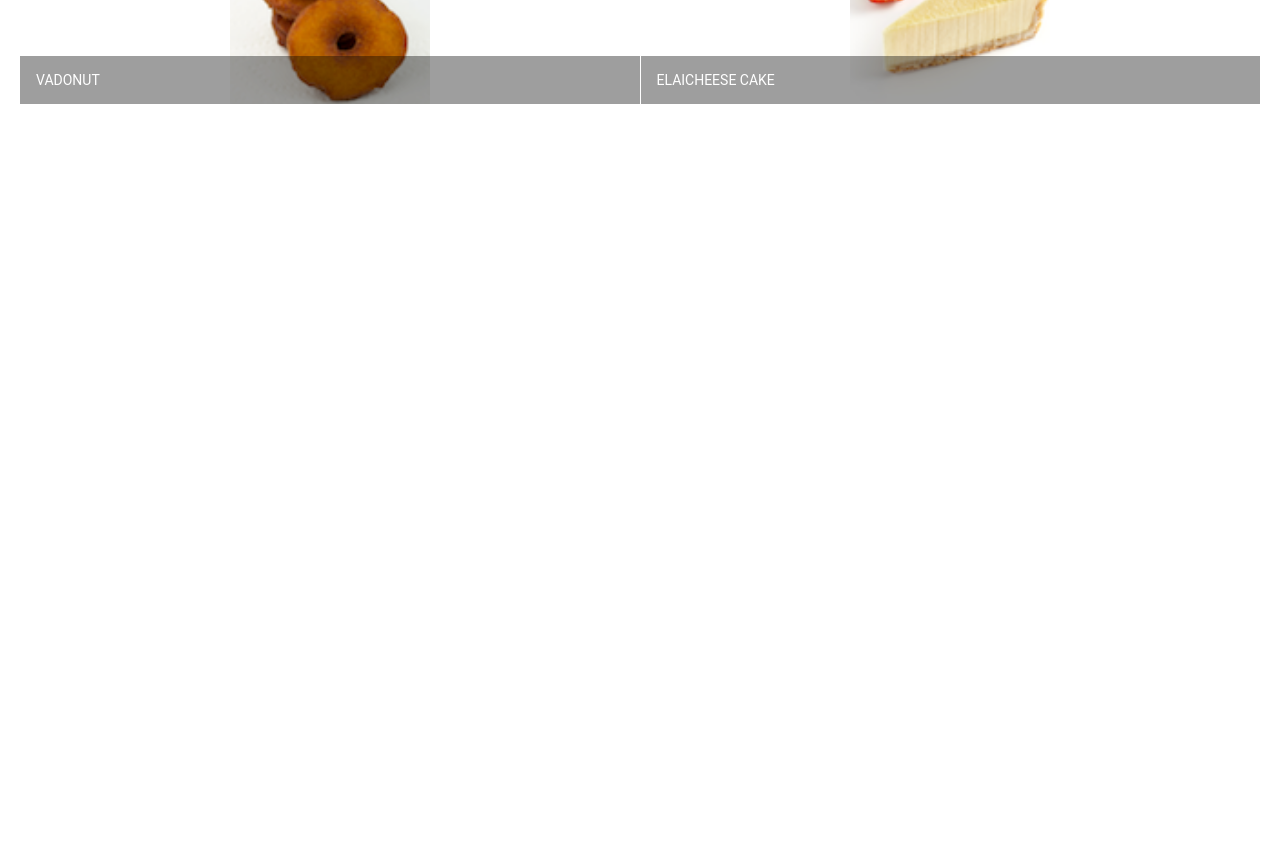
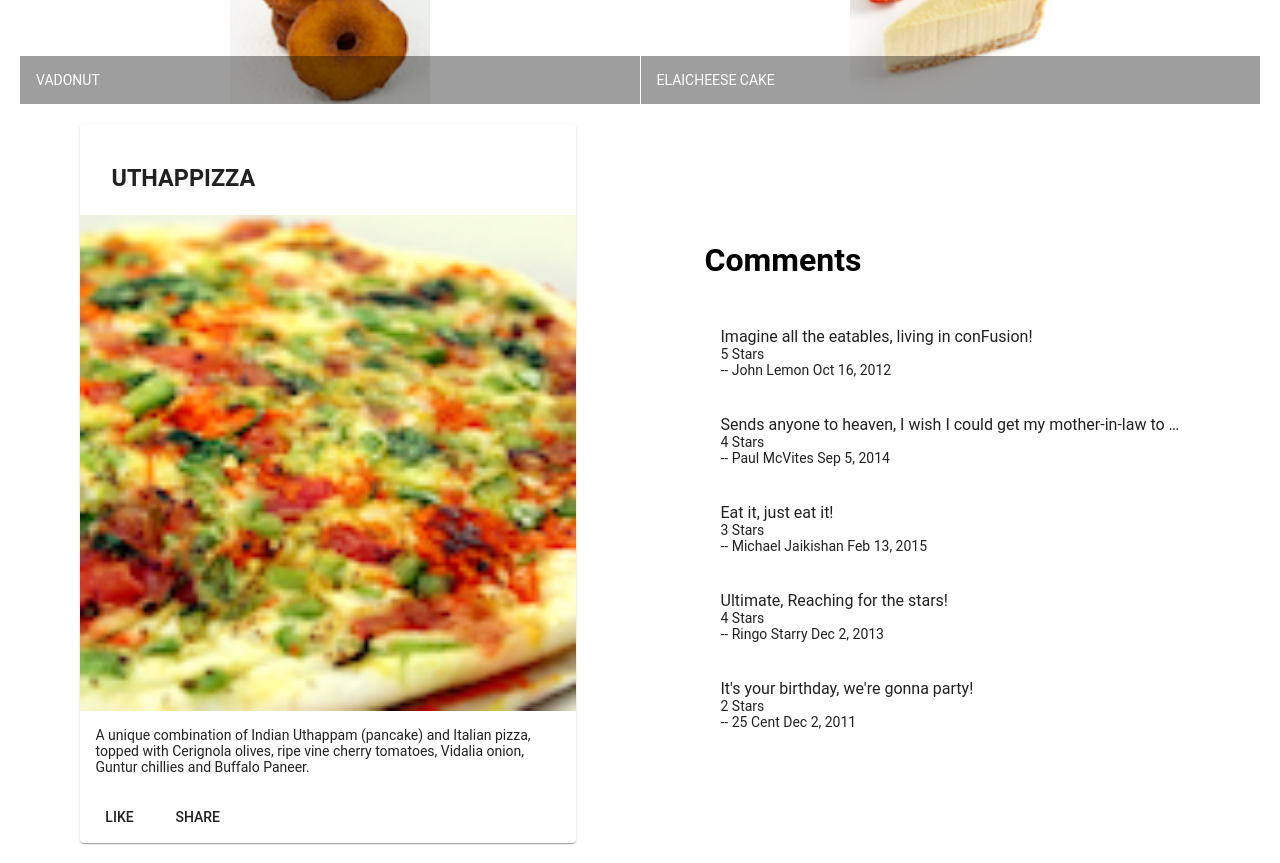
Before and after one commit to sheldonhenriques/AngularFramework, an Angular app: page / in a window 1280 px wide. Shown: the part 460-1323 px from the top of the page. Before the commit the page ends 800 px from the top, so only its background shows below. Built offline with nearby package versions, Linux system fonts and the light colour scheme.

Commit message:
adding component and comment section

```diff
--- a/src/app/app.component.html
+++ b/src/app/app.component.html
@@ -1,3 +1,4 @@
 <mat-toolbar color="primary"> <span>Ristorante Con Fusion</span> </mat-toolbar>
 
 <app-menu></app-menu>
+<app-dishdetail></app-dishdetail>
--- a/src/app/app.module.ts
+++ b/src/app/app.module.ts
@@ -12,11 +12,13 @@
 
 import 'hammerjs';
 import { MenuComponent } from './menu/menu.component';
+import { DishdetailComponent } from './dishdetail/dishdetail.component';
 
 @NgModule({
   declarations: [
     AppComponent,
-    MenuComponent
+    MenuComponent,
+    DishdetailComponent
   ],
   imports: [
     BrowserModule,
--- /dev/null
+++ b/src/app/dishdetail/dishdetail.component.html
@@ -0,0 +1,39 @@
+<div class="container"
+    fxLayout="row"
+    fxLayout.sm="column"
+    fxLayout.xs="column"
+    fxLayoutAlign.gt-md="space-around center"
+    fxLayoutGap="10px"
+    fxLayoutGap.xs="0">
+
+  <div fxFlex="40" *ngIf="dish">
+    <mat-card>
+      <mat-card-header>
+        <mat-card-title>
+          <h3>{{dish.name | uppercase}}</h3>
+        </mat-card-title>
+      </mat-card-header>
+      <img mat-card-image src={{dish.image}} alt={{dish.name}}>
+      <mat-card-content>
+        <p>{{dish.description}}
+        </p>
+      </mat-card-content>
+      <mat-card-actions>
+        <button mat-button>LIKE</button>
+        <button mat-button>SHARE</button>
+      </mat-card-actions>
+    </mat-card>
+  </div>
+
+  <div fxFlex="40" *ngIf="dish">
+  <h1>Comments</h1>
+  <mat-list >
+    <mat-list-item *ngFor="let comment of dish.comments">
+      <p matLine> {{comment.comment}} </p>
+      <p matLine>{{comment.rating}} Stars</p>
+      <p matLine>-- {{comment.author}} {{comment.date | date}}</p>
+    </mat-list-item>
+  </mat-list>
+  </div>
+
+</div>
--- /dev/null
+++ b/src/app/dishdetail/dishdetail.component.ts
@@ -0,0 +1,61 @@
+import { Component, OnInit } from '@angular/core';
+
+const DISH = {
+  id: '0',
+  name: 'Uthappizza',
+  image: '/assets/images/uthappizza.png',
+  category: 'mains',
+  featured: true,
+  label: 'Hot',
+  price: '4.99',
+  // tslint:disable-next-line:max-line-length
+  description: 'A unique combination of Indian Uthappam (pancake) and Italian pizza, topped with Cerignola olives, ripe vine cherry tomatoes, Vidalia onion, Guntur chillies and Buffalo Paneer.',
+  comments: [
+       {
+           rating: 5,
+           comment: 'Imagine all the eatables, living in conFusion!',
+           author: 'John Lemon',
+           date: '2012-10-16T17:57:28.556094Z'
+       },
+       {
+           rating: 4,
+           comment: 'Sends anyone to heaven, I wish I could get my mother-in-law to eat it!',
+           author: 'Paul McVites',
+           date: '2014-09-05T17:57:28.556094Z'
+       },
+       {
+           rating: 3,
+           comment: 'Eat it, just eat it!',
+           author: 'Michael Jaikishan',
+           date: '2015-02-13T17:57:28.556094Z'
+       },
+       {
+           rating: 4,
+           comment: 'Ultimate, Reaching for the stars!',
+           author: 'Ringo Starry',
+           date: '2013-12-02T17:57:28.556094Z'
+       },
+       {
+           rating: 2,
+           comment: 'It\'s your birthday, we\'re gonna party!',
+           author: '25 Cent',
+           date: '2011-12-02T17:57:28.556094Z'
+       }
+   ]
+};
+
+@Component({
+  selector: 'app-dishdetail',
+  templateUrl: './dishdetail.component.html',
+  styleUrls: ['./dishdetail.component.scss']
+})
+export class DishdetailComponent implements OnInit {
+
+  dish = DISH;
+
+  constructor() { }
+
+  ngOnInit() {
+  }
+
+}
```
Also changed, not shown: src/app/menu/menu.component.html (+0 -19 lines), src/app/dishdetail/dishdetail.component.scss (added), 1 other file (tests, documents, lock files or other folders).
